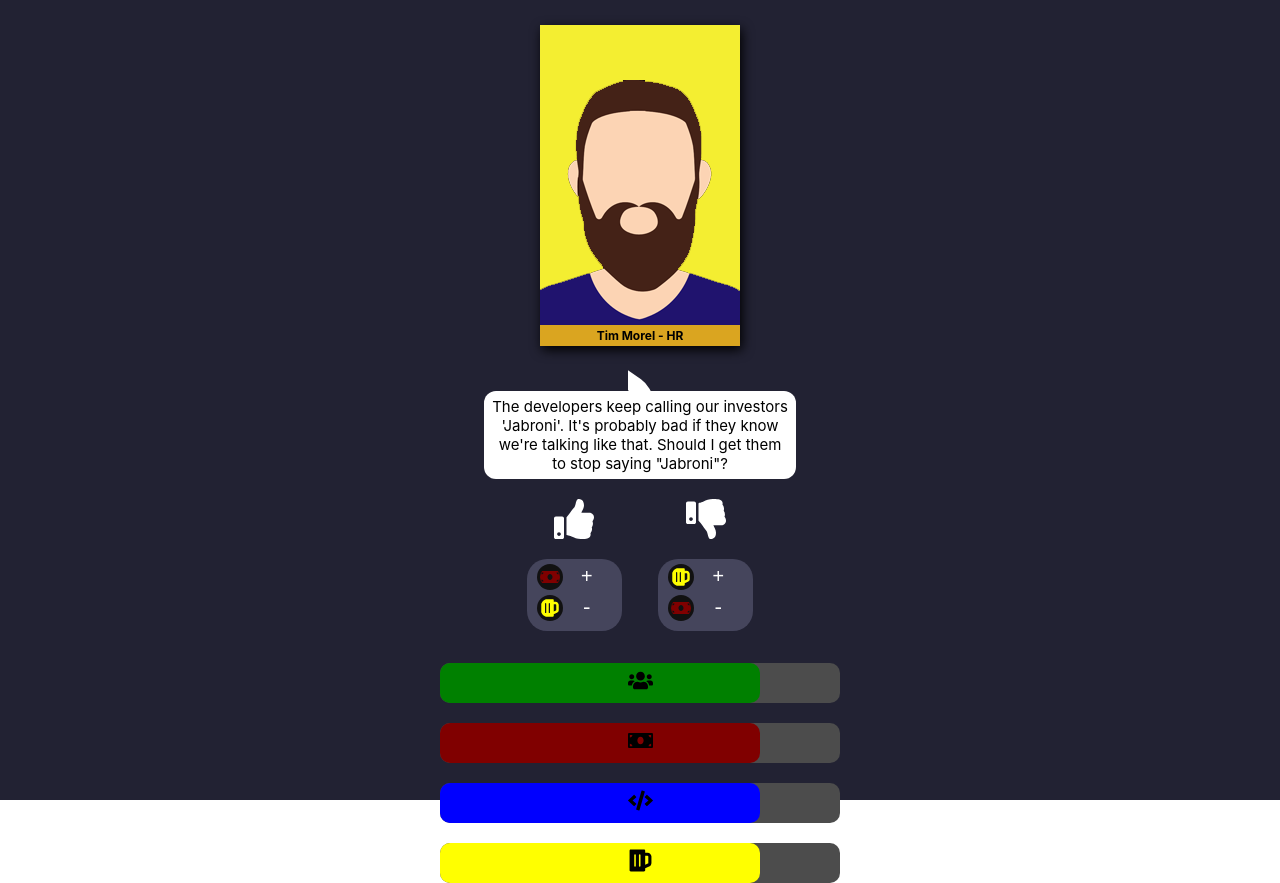
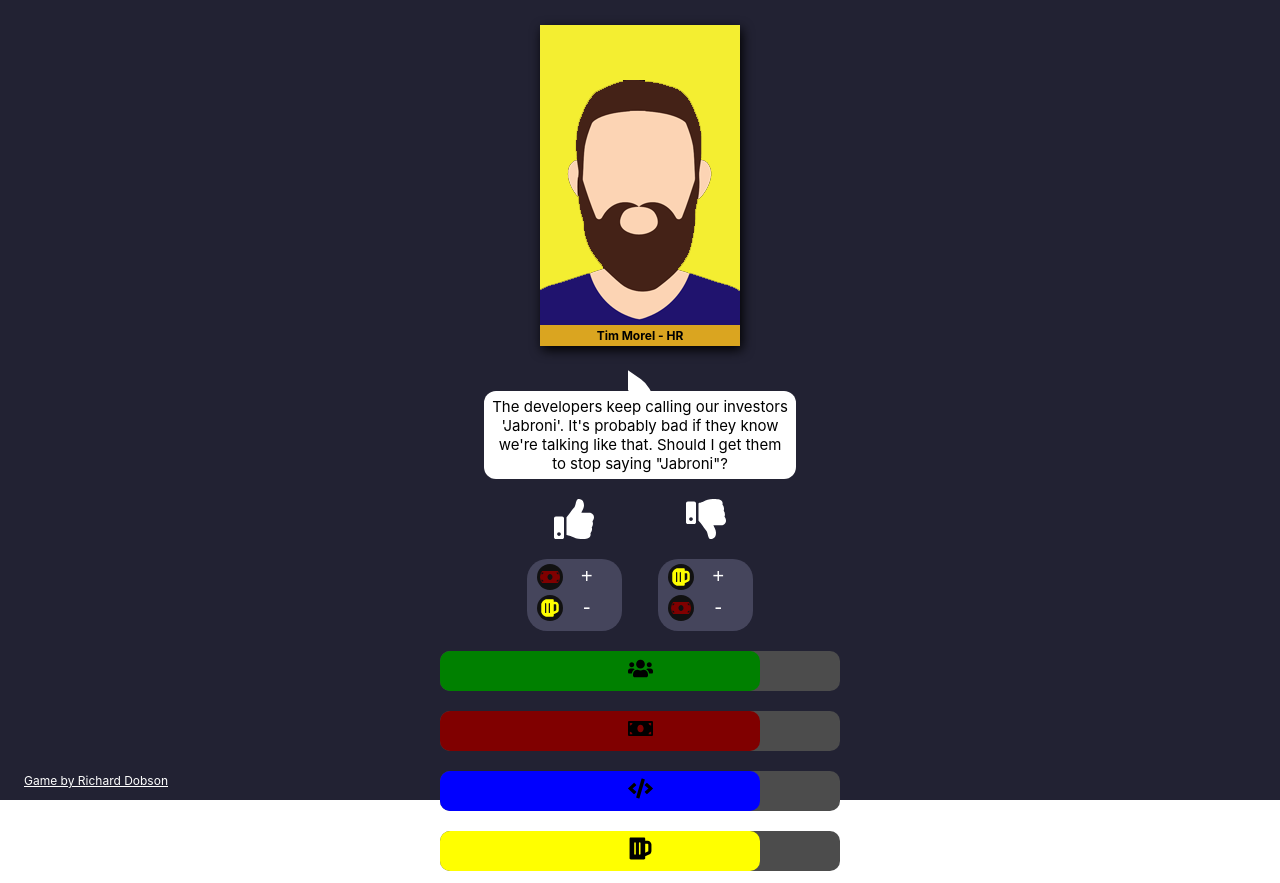
Before and after one commit to rpdobson123/dividends, a React (Create React App) app: page / in a window 1280 px wide. Built offline with nearby package versions, Linux system fonts and the light colour scheme.

Commit message:
signature

```diff
--- a/src/App.css
+++ b/src/App.css
@@ -25,7 +25,7 @@
   place-content: center;
   width: 100%;
   max-width: 60%;
-  margin: 24px auto auto;
+  margin: 12px auto 30px auto;
 }
 .gauge-container {
   width: 400px;
@@ -179,3 +179,11 @@
 .button-container .action-button.no-button:hover {
   color: red;
 }
+
+.footer {
+  color: white;
+  position: absolute;
+  font-size: 12px;
+  left: 24px;
+  bottom: 12px;
+}
--- a/src/game/game.jsx
+++ b/src/game/game.jsx
@@ -104,6 +104,9 @@ export const Game = (props) => {
         gameState={gameState}
         updateGameState={updateGameState}
       />
+      <a href="https://github.com/rpdobson123" className="footer">
+        Game by Richard Dobson
+      </a>
     </div>
   );
 };
```
